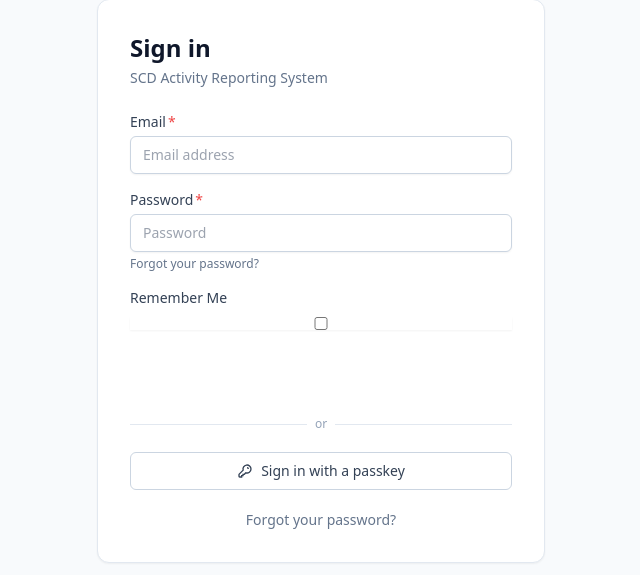
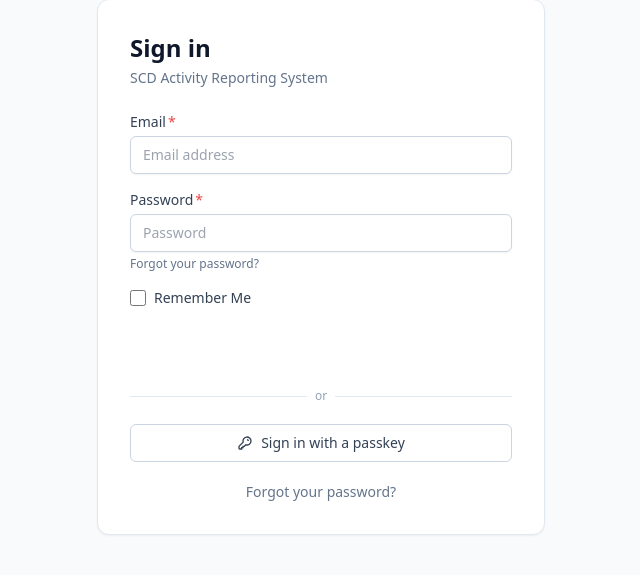
Before and after one commit to normanajn/SCD-Reporting, a Django app: page /accounts/login/ in a window 1280 px wide. Shown: the part 97-672 px from the top of the page, without its empty margins (319-959 px from the left). Run offline with Django 5.2, Linux system fonts and the light colour scheme; data comes from the database, SQL or seed files in the repository; parts of the project's set-up code (start-up, migrations or seed data) failed here and were passed over; some libraries are stand-ins or nearby versions.

Commit message:
Fix checkbox fields rendering label above instead of inline
Detects checkbox widgets via field.field.widget.input_type and renders
them as an inline flex row (checkbox + label side-by-side). All other
field types keep the existing stacked label-above-input layout.

Co-Authored-By: Claude Sonnet 4.6 <noreply@anthropic.com>

```diff
--- a/apps/core/templates/components/_form_field.html
+++ b/apps/core/templates/components/_form_field.html
@@ -1,4 +1,15 @@
 {% load widget_tweaks %}
+{% if field.field.widget.input_type == 'checkbox' %}
+<div class="mb-4 flex items-center gap-2">
+  {% render_field field class="h-4 w-4 rounded border-slate-300 text-scd-primary focus:ring-scd-primary" %}
+  <label for="{{ field.id_for_label }}" class="text-sm text-slate-700 select-none">
+    {{ field.label }}
+  </label>
+  {% for error in field.errors %}
+  <p class="mt-1 text-xs text-red-600">{{ error }}</p>
+  {% endfor %}
+</div>
+{% else %}
 <div class="mb-4">
   <label for="{{ field.id_for_label }}"
          class="block text-sm font-medium text-slate-700 mb-1">
@@ -12,3 +23,4 @@
   <p class="mt-1 text-xs text-slate-500">{{ field.help_text }}</p>
   {% endif %}
 </div>
+{% endif %}
```
